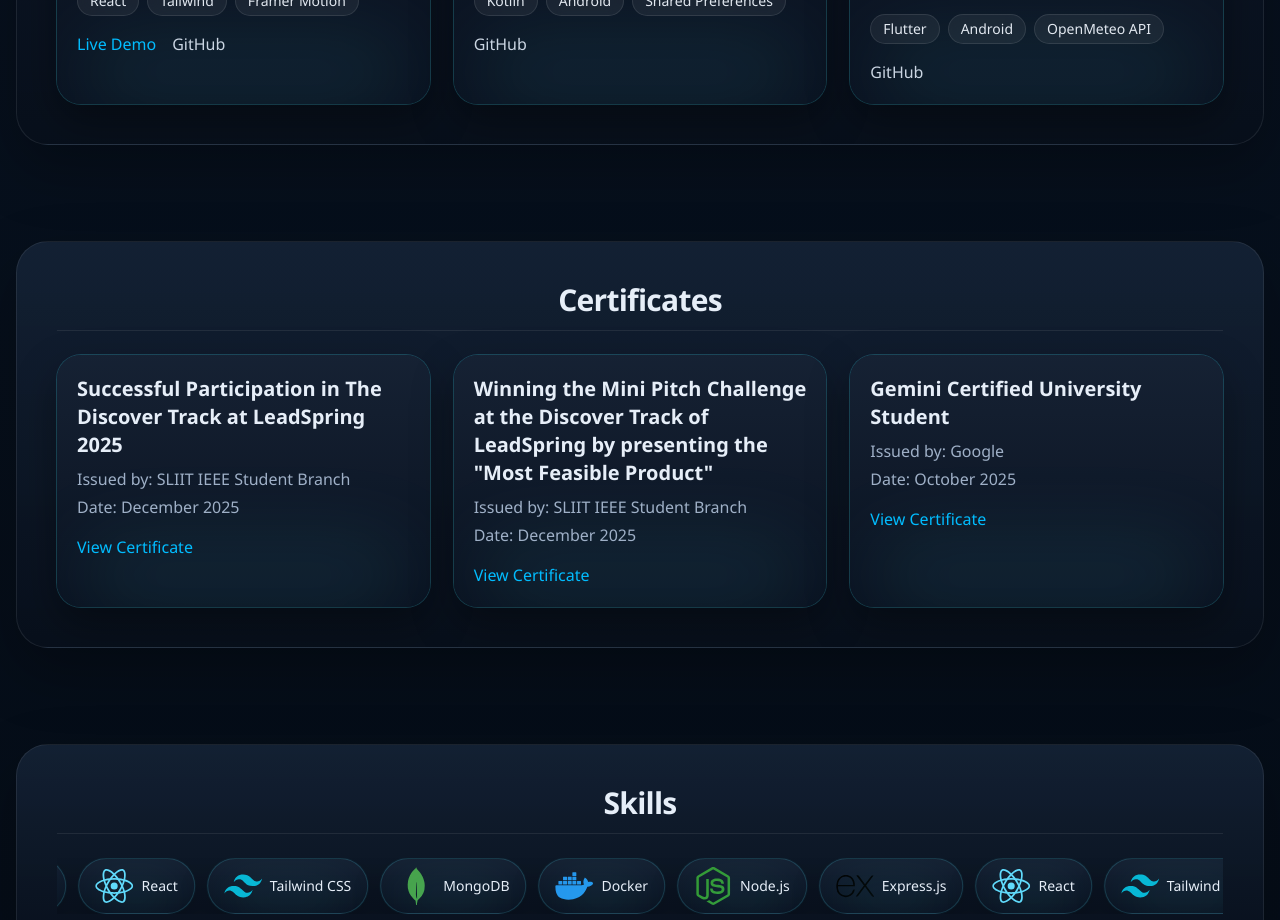
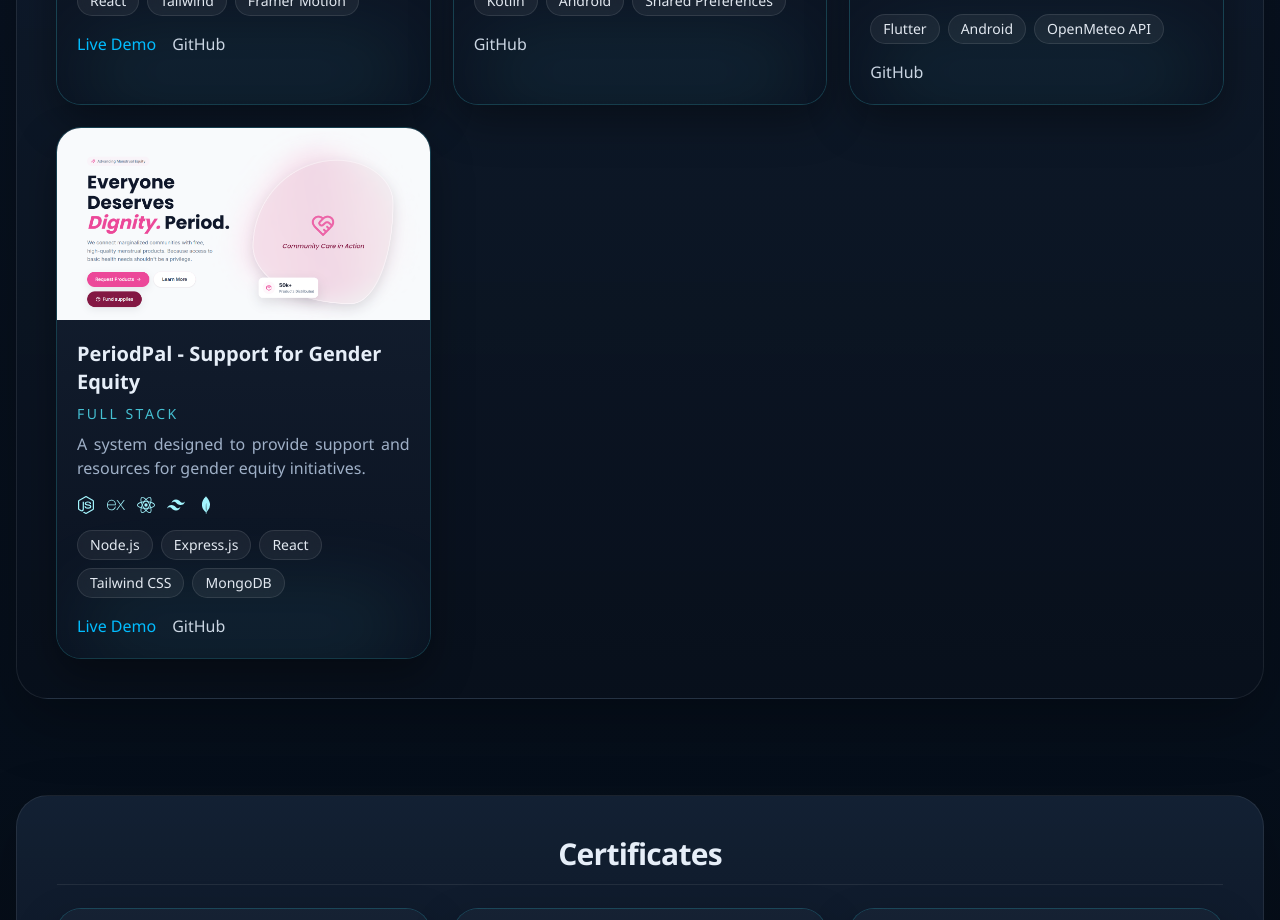
Before and after one commit to bhanuka598/Portfolio-website, a React (Vite) app in the folder client/: page / in a window 1280 px wide. Shown: the part 1880-2800 px from the top of the page. Built offline with nearby package versions, Linux system fonts and the light colour scheme.

Commit message:
Updated projects

```diff
--- a/client/src/data/projects.js
+++ b/client/src/data/projects.js
@@ -1,8 +1,9 @@
 import PortfolioImage from '../assets/images/Portfolio-website.png';
 import VitaFlowImage from '../assets/images/Daily-habit-tracker.png';
 import NeoWeatherImage from '../assets/images/NeoWeather.png';
+import PeriodPalImage from '../assets/images/PeriodPal.png';
 // You can import icons here if you want to show tech stacks with icons
-import { SiReact, SiTailwindcss, SiNodedotjs, SiMongodb, SiKotlin, SiAndroid, SiFlutter } from 'react-icons/si';
+import { SiReact, SiTailwindcss, SiNodedotjs, SiMongodb, SiKotlin, SiAndroid, SiFlutter, SiExpress } from 'react-icons/si';
 
 export const projectsData = [
   {
@@ -37,5 +38,16 @@
     githubLink: "https://github.com/bhanuka598/Flutter-weather-app.git",
     liveLink: "",
     category: "Mobile"
+  },
+  {
+    id: 4,
+    title: "PeriodPal - Support for Gender Equity",
+    description: "A system designed to provide support and resources for gender equity initiatives.",
+    image: PeriodPalImage,
+    tags: ["Node.js", "Express.js", "React", "Tailwind CSS", "MongoDB"],
+    techIcons: [SiNodedotjs, SiExpress, SiReact, SiTailwindcss, SiMongodb],
+    githubLink: "https://github.com/bhanuka598/PeriodPal.git",
+    liveLink: "https://period-pal-six.vercel.app/",
+    category: "Full Stack"
   }
 ];
```
Also changed, not shown: client/src/assets/images/PeriodPal.png (added).
